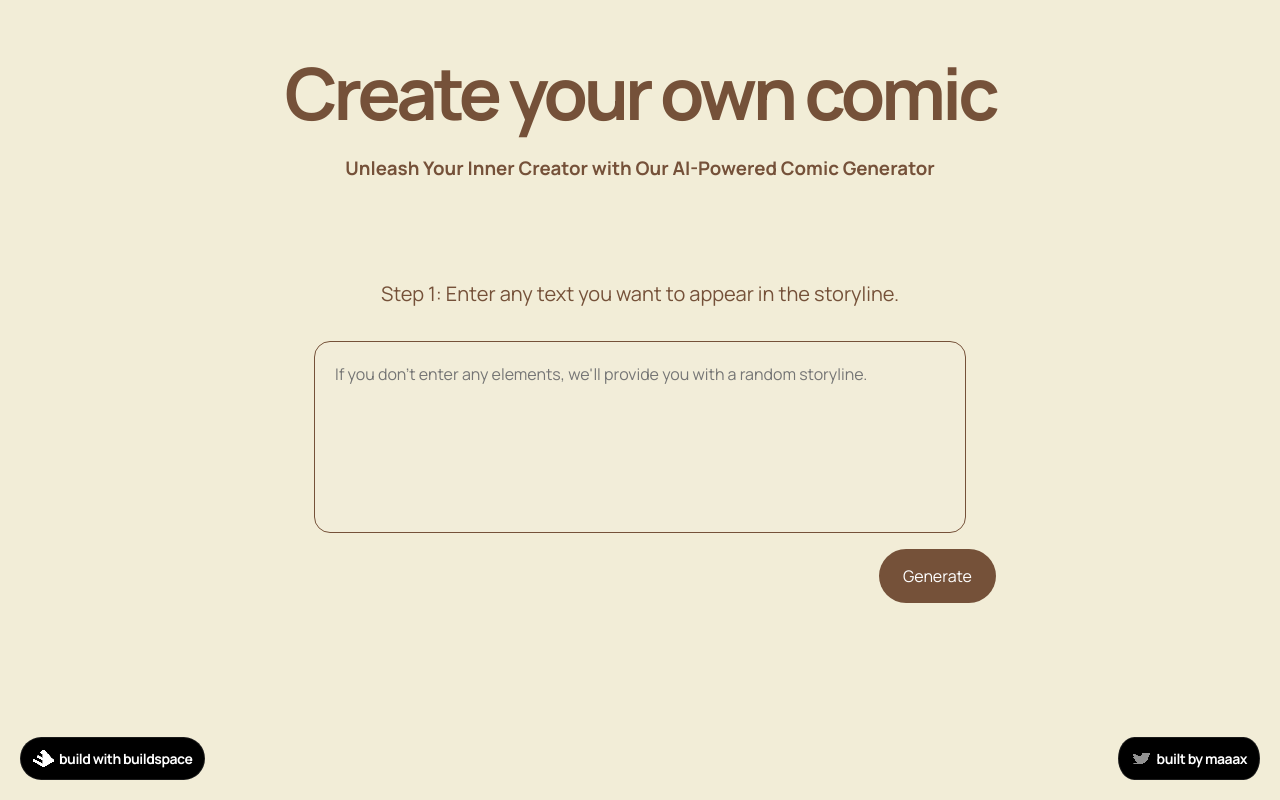
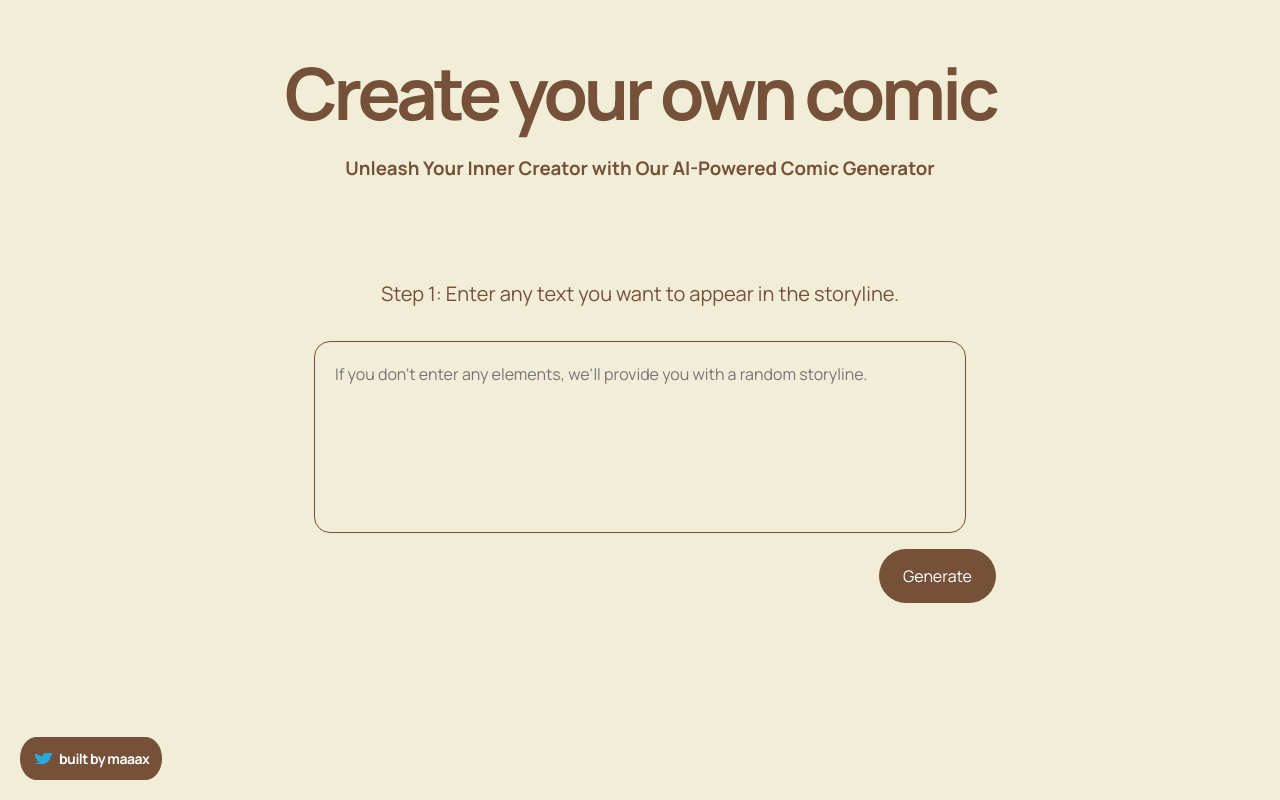
Before and after one commit to haomaaax/sparkler-webapp, a Next.js app: page / in a window 1280 px wide. Built offline with nearby package versions, Linux system fonts and the light colour scheme.

Commit message:
add: development status and footerBadges

```diff
--- a/components/footerBadge.jsx
+++ b/components/footerBadge.jsx
@@ -1,5 +1,4 @@
 import Image from "next/image";
-import buildspaceLogo from "../assets/buildspace-logo.png";
 import twitterLogo from "../assets/twitter-logo.png";
 
 const FooterBadge = () => {
@@ -7,18 +6,10 @@ const FooterBadge = () => {
     <>
       <div className="badge-container grow">
         <a
-            href="https://buildspace.so/builds/ai-writer"
+          href="https://twitter.com/haomaaax"
           target="_blank"
           rel="noreferrer"
         >
-            <div className="badge">
-                <Image src={buildspaceLogo} alt="buildspace logo" />
-                <p>build with buildspace</p>
-            </div>
-            </a>
-        </div>
-        <div className="badge-container-right grow">
-            <a href="https://twitter.com/haomaaax" target="_blank" rel="noreferrer">
           <div className="badge">
             <Image src={twitterLogo} alt="twitter logo" />
             <p>built by maaax</p>
@@ -26,7 +17,7 @@ const FooterBadge = () => {
         </a>
       </div>
     </>
-    )
-}
+  );
+};
 
-export default FooterBadge
+export default FooterBadge;
--- a/pages/styles.css
+++ b/pages/styles.css
@@ -243,48 +243,15 @@ textarea {
     z-index: 1;
 }
 
-.badge-container-right {
-    display: flex;
-    bottom: 20px;
-    flex: 0 0 auto;
-    height: auto;
-    right: 20px;
-    position: fixed;
-    width: auto;
-    z-index: 1;
-}
-
 .badge-container a {
     border-bottom-width: 1px;
-    border-color: rgba(255, 255, 255, 0.1);
+    border-color: #755139;
     border-left-width: 1px;
     border-right-width: 1px;
     border-style: solid;
     border-top-width: 1px;
-    background-color: rgb(0, 0, 0);
+    background-color: #755139;
     border-radius: 54.3478% / 238.095%;
-    filter: grayscale(1);
-    transform: none;
-    transform-origin: 50% 50% 0px;
-    font-size: 14px;
-    font-weight: 700;
-    letter-spacing: -0.5px;
-    line-height: 1em;
-    color: #fff;
-    padding: 12px;
-    text-decoration: none;
-}
-
-.badge-container-right a {
-    border-bottom-width: 1px;
-    border-color: rgba(255, 255, 255, 0.1);
-    border-left-width: 1px;
-    border-right-width: 1px;
-    border-style: solid;
-    border-top-width: 1px;
-    background-color: rgb(0, 0, 0);
-    border-radius: 54.3478% / 238.095%;
-    filter: grayscale(1);
     transform: none;
     transform-origin: 50% 50% 0px;
     font-size: 14px;
```
Also changed, not shown: 1 other file (tests, documents, lock files or other folders). Lines whose indentation alone changed are shown as unchanged.
